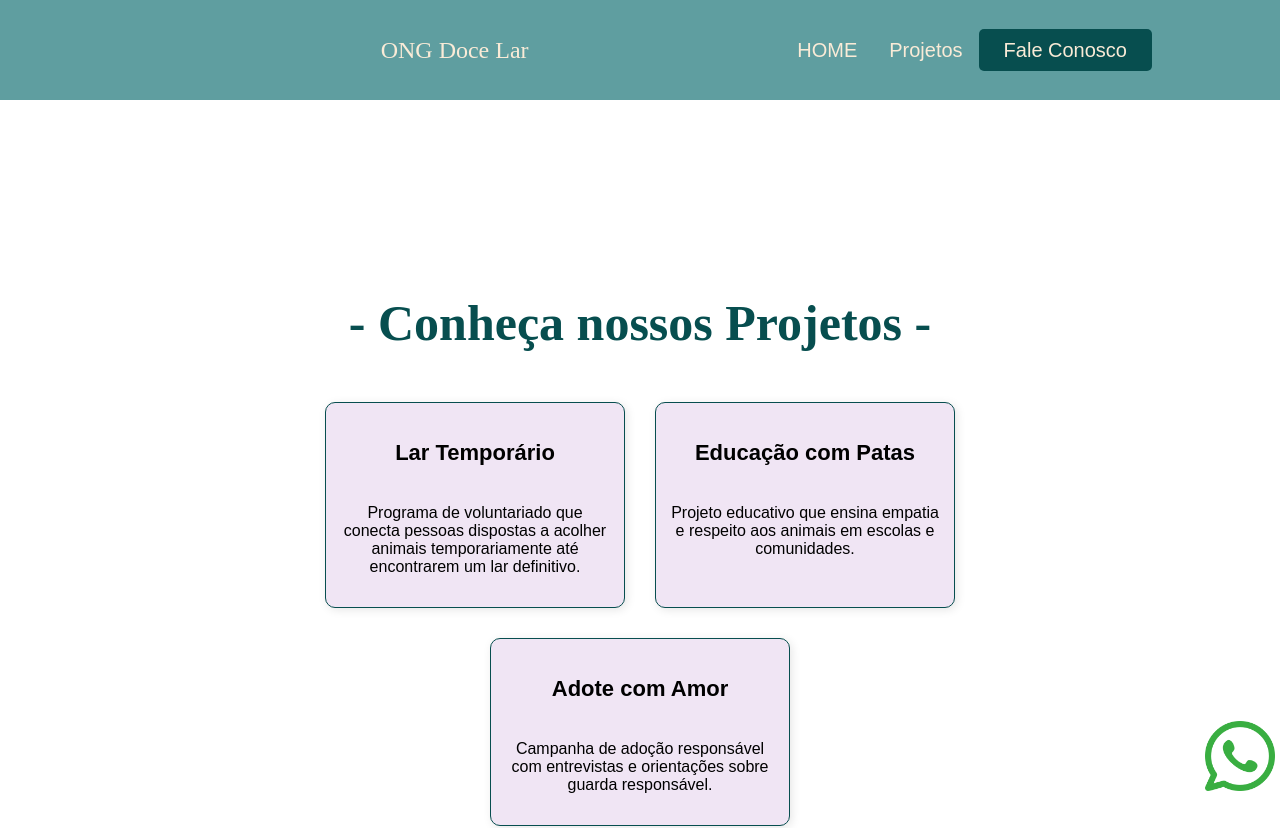
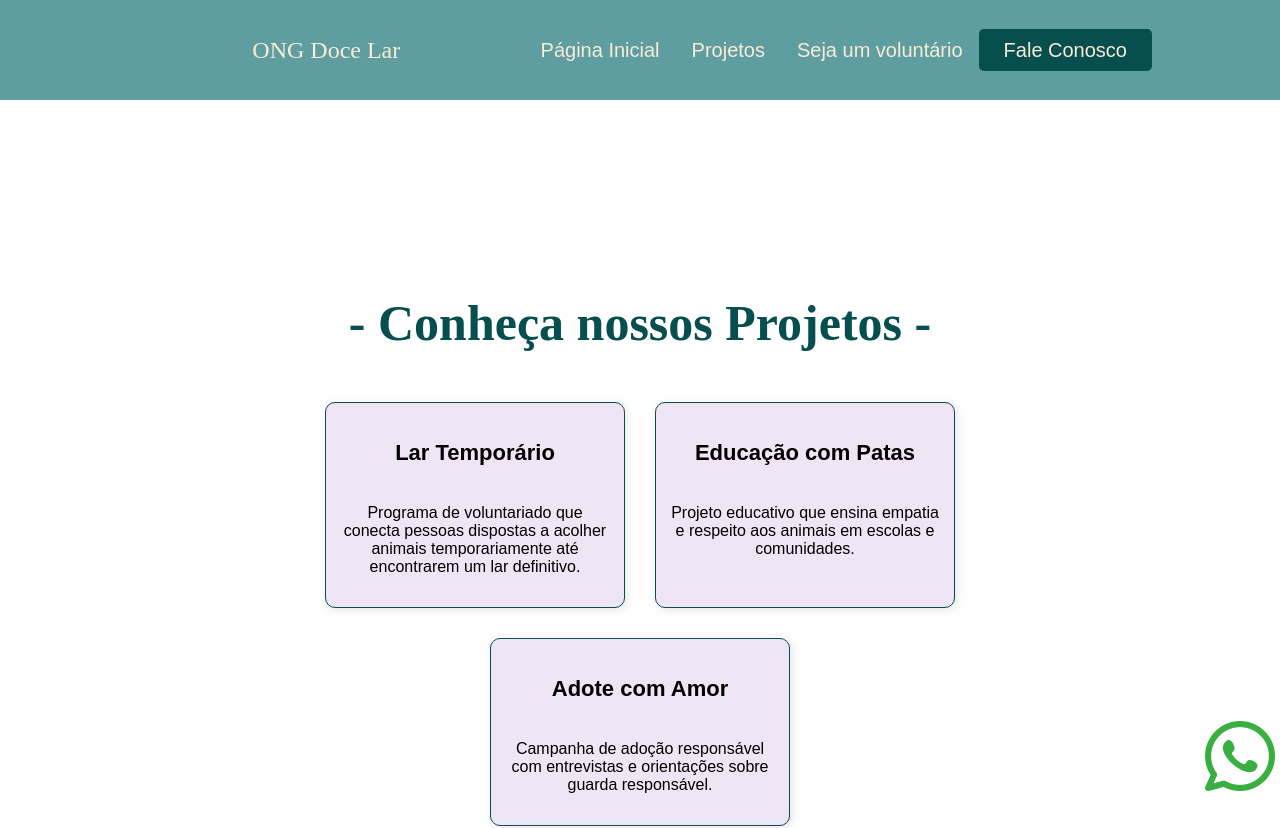
Before and after one commit to anaclara-silveira/projeto-ong, a React (Vite) app: page /projetos in a window 1280 px wide. Shown: the top 828 px of the page. Built offline with nearby package versions, Linux system fonts and the light colour scheme; a web font is replaced by a local one.

Commit message:
Adicionado "Seja um voluntário" na NavBar

```diff
--- a/src/components/Navbar.jsx
+++ b/src/components/Navbar.jsx
@@ -30,8 +30,9 @@ function Navbar() {
         &#9776;
       </label>
       <div className={`menu ${menuOpen ? 'menu-open' : ''}`}>
-        <Link to="/" onClick={() => setMenuOpen(false)}>HOME</Link>
+        <Link to="/" onClick={() => setMenuOpen(false)}>Página Inicial</Link>
         <Link to="/projetos" onClick={() => setMenuOpen(false)}>Projetos</Link>
+        <Link to="/cadastro" onClick={() => setMenuOpen(false)}>Seja um voluntário</Link>
         <div
           className="dropdown"
           onMouseEnter={() => setDropdownOpen(true)}
```
